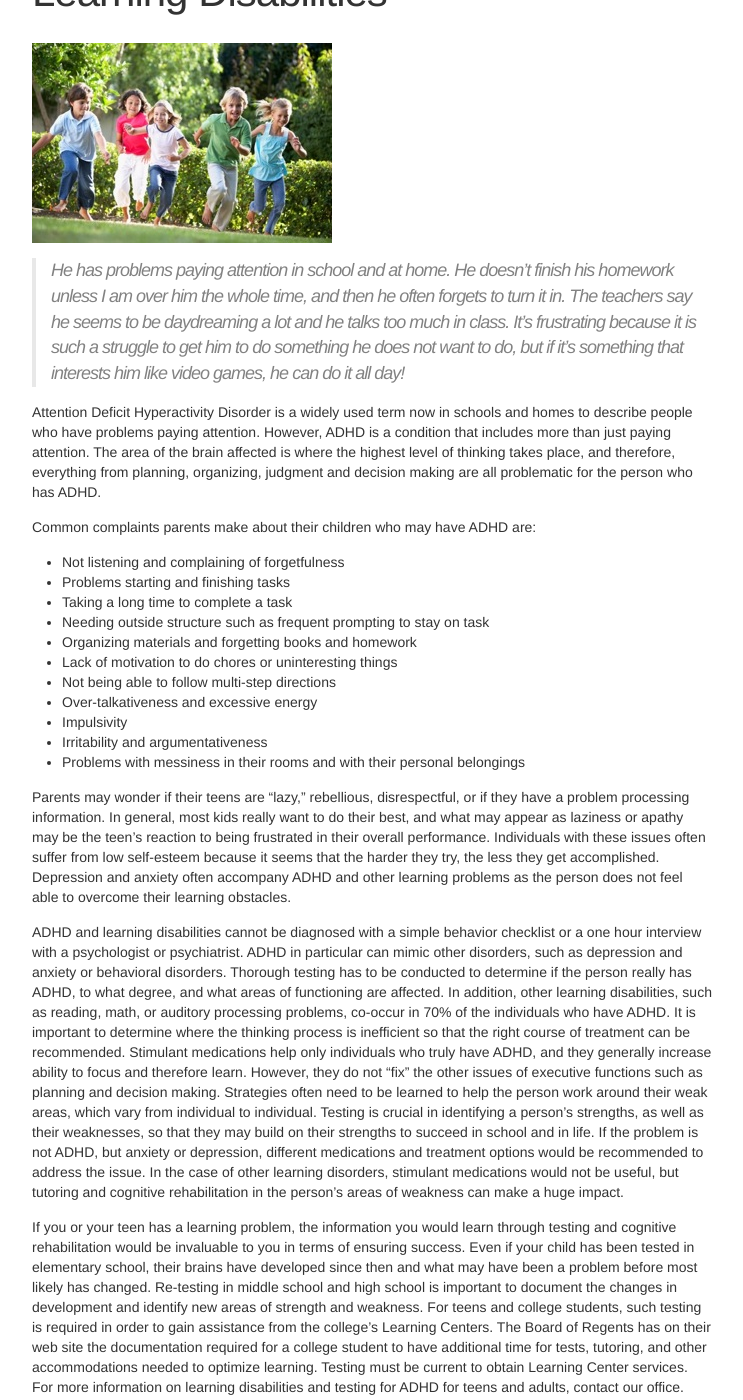
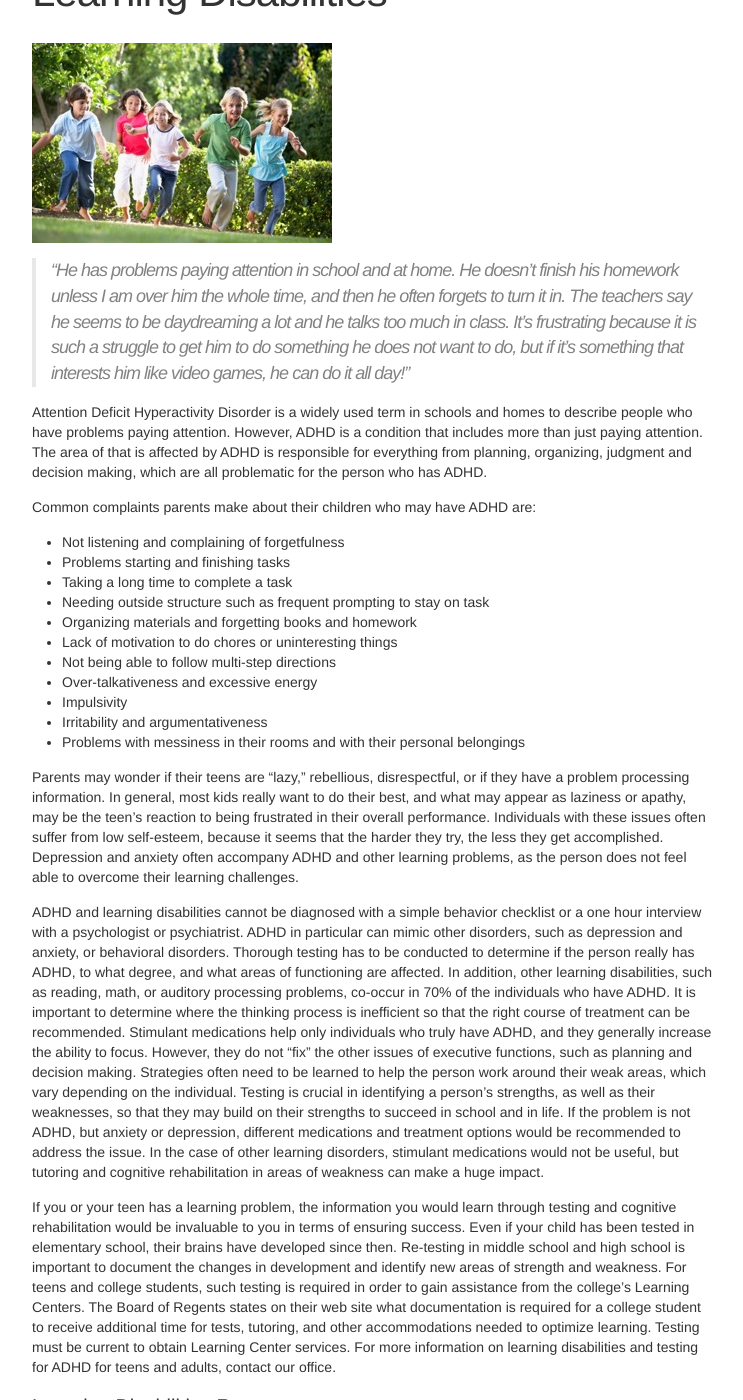
Before and after one commit to halcyon/renewedbrain.com, a Jekyll site: the page built from learning-disabilities.md, in a window 1280 px wide and 1400 px high, scrolled down 205 px. Shown: the whole window, without its empty margins (268-1011 px from the left). Built offline with Jekyll 4.4.1, drawn with Linux system fonts in a browser that asks for light colours.

Commit message:
Update learning-disabilities.md
update content

```diff
--- a/learning-disabilities.md
+++ b/learning-disabilities.md
@@ -6,20 +6,19 @@ weight: 3
 ---
 ![Children](../images/children.jpg)
 
-> He has problems paying attention in school and at home. He doesn't
+> "He has problems paying attention in school and at home. He doesn't
 > finish his homework unless I am over him the whole time, and then he
 > often forgets to turn it in. The teachers say he seems to be
 > daydreaming a lot and he talks too much in class. It's frustrating
 > because it is such a struggle to get him to do something he does not
 > want to do, but if it's something that interests him like video
-> games, he can do it all day!
+> games, he can do it all day!"
 
-Attention Deficit Hyperactivity Disorder is a widely used term now in
+Attention Deficit Hyperactivity Disorder is a widely used term in
 schools and homes to describe people who have problems paying
 attention. However, ADHD is a condition that includes more than just
-paying attention. The area of the brain affected is where the highest
-level of thinking takes place, and therefore, everything from
-planning, organizing, judgment and decision making are all problematic
+paying attention. The area of that is affected by ADHD is responsible for everything
+from planning, organizing, judgment and decision making, which are all problematic
 for the person who has ADHD.
 
 Common complaints parents make about their children who may have ADHD are:
@@ -39,17 +38,17 @@ Common complaints parents make about their children who may have ADHD are:
 Parents may wonder if their teens are “lazy,” rebellious,
 disrespectful, or if they have a problem processing information. In
 general, most kids really want to do their best, and what may appear
-as laziness or apathy may be the teen’s reaction to being frustrated
+as laziness or apathy, may be the teen’s reaction to being frustrated
 in their overall performance. Individuals with these issues often
-suffer from low self-esteem because it seems that the harder they try,
+suffer from low self-esteem, because it seems that the harder they try,
 the less they get accomplished. Depression and anxiety often accompany
-ADHD and other learning problems as the person does not feel able to
-overcome their learning obstacles.
+ADHD and other learning problems, as the person does not feel able to
+overcome their learning challenges.
 
 ADHD and learning disabilities cannot be diagnosed with a simple
 behavior checklist or a one hour interview with a psychologist or
 psychiatrist. ADHD in particular can mimic other disorders, such as
-depression and anxiety or behavioral disorders. Thorough testing has
+depression and anxiety, or behavioral disorders. Thorough testing has
 to be conducted to determine if the person really has ADHD, to what
 degree, and what areas of functioning are affected. In addition, other
 learning disabilities, such as reading, math, or auditory processing
@@ -57,30 +56,27 @@ problems, co-occur in 70% of the individuals who have ADHD.  It is
 important to determine where the thinking process is inefficient so
 that the right course of treatment can be recommended. Stimulant
 medications help only individuals who truly have ADHD, and they
-generally increase ability to focus and therefore learn. However, they
-do not "fix" the other issues of executive functions such as planning
-and decision making. Strategies often need to be learned to help the
-person work around their weak areas, which vary from individual to
-individual. Testing is crucial in identifying a person’s strengths, as
+generally increase the ability to focus. However, they do not "fix" the
+other issues of executive functions, such as planning and decision making.
+Strategies often need to be learned to help the person work around their weak areas, which vary
+depending on the individual. Testing is crucial in identifying a person’s strengths, as
 well as their weaknesses, so that they may build on their strengths to
 succeed in school and in life. If the problem is not ADHD, but anxiety
 or depression, different medications and treatment options would be
 recommended to address the issue. In the case of other learning
 disorders, stimulant medications would not be useful, but tutoring and
-cognitive rehabilitation in the person’s areas of weakness can make a
-huge impact.
+cognitive rehabilitation in  areas of weakness can make a huge impact.
 
 If you or your teen has a learning problem, the information you would
 learn through testing and cognitive rehabilitation would be invaluable
 to you in terms of ensuring success. Even if your child has been
-tested in elementary school, their brains have developed since then
-and what may have been a problem before most likely has changed.
+tested in elementary school, their brains have developed since then.
 Re-testing in middle school and high school is important to document
 the changes in development and identify new areas of strength and
 weakness. For teens and college students, such testing is required in
 order to gain assistance from the college’s Learning Centers. The
-Board of Regents has on their web site the documentation required for
-a college student to have additional time for tests, tutoring, and
+Board of Regents states on their web site what documentation is required
+for a college student to receive additional time for tests, tutoring, and
 other accommodations needed to optimize learning. Testing must be
 current to obtain Learning Center services. For more information on
 learning disabilities and testing for ADHD for teens and adults,
```
